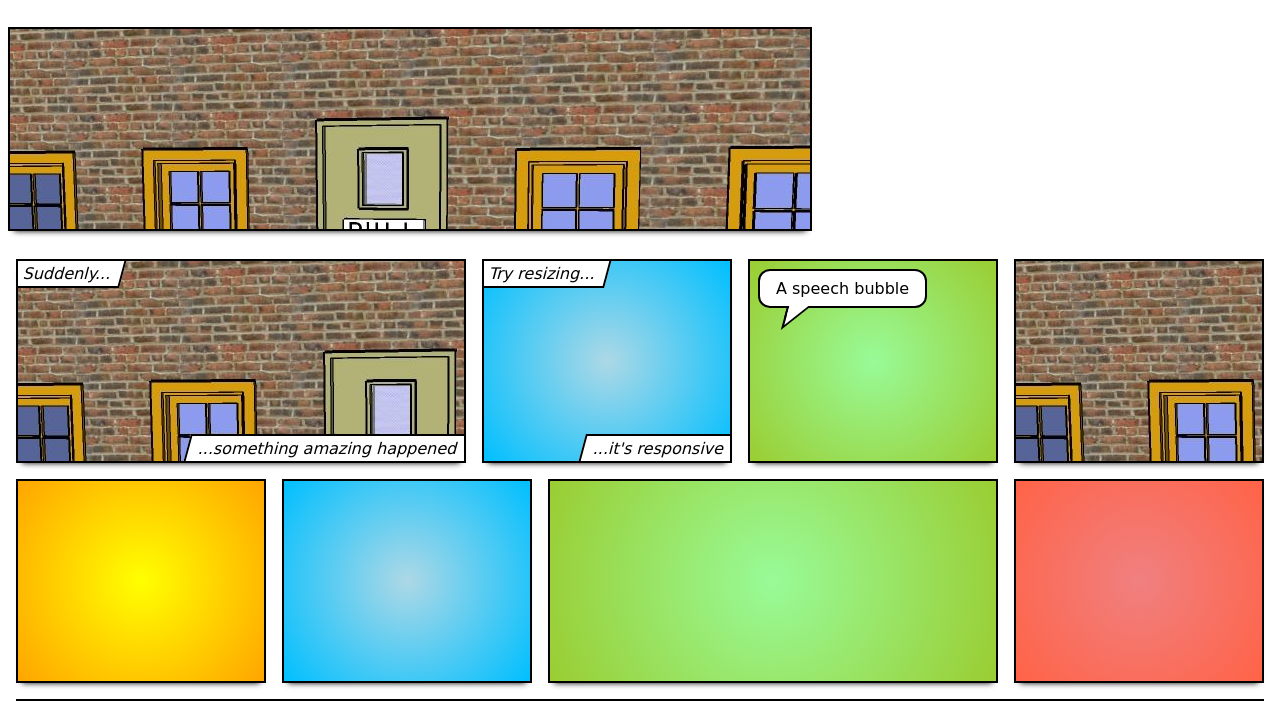
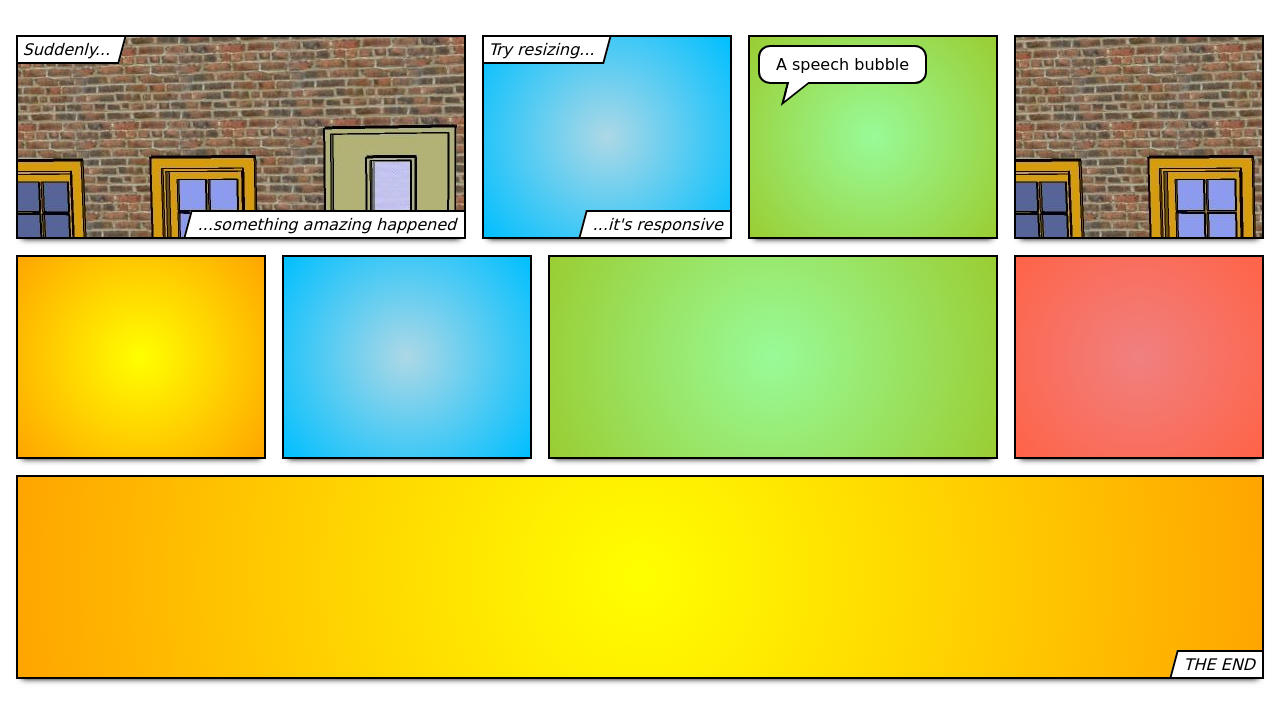
Before and after one commit to dcnb/basic-comics, a plain HTML site: page test.html in a window 1280 px wide. Shown: the part 99-800 px from the top of the page. Drawn offline with Linux system fonts and the light colour scheme.

Commit message:
Update test.html

```diff
--- a/test.html
+++ b/test.html
@@ -136,16 +136,6 @@
 <p style="margin: 20px;"><small><em>This is adapted from a <a href="https://codepen.io/chris22smith/pen/MyBBOe">Code Pen by Chris Smith</a>.</em></small></p>
 <h1>Comic Title</h1>
 
-<div class="horizontal-row" >
-<div class="panel">
-    <img src="farside.jpg">
-
-</div>
-
-<div class="vertical-row">
-
-
-</div>
 
 
 <article class="comic">
```
